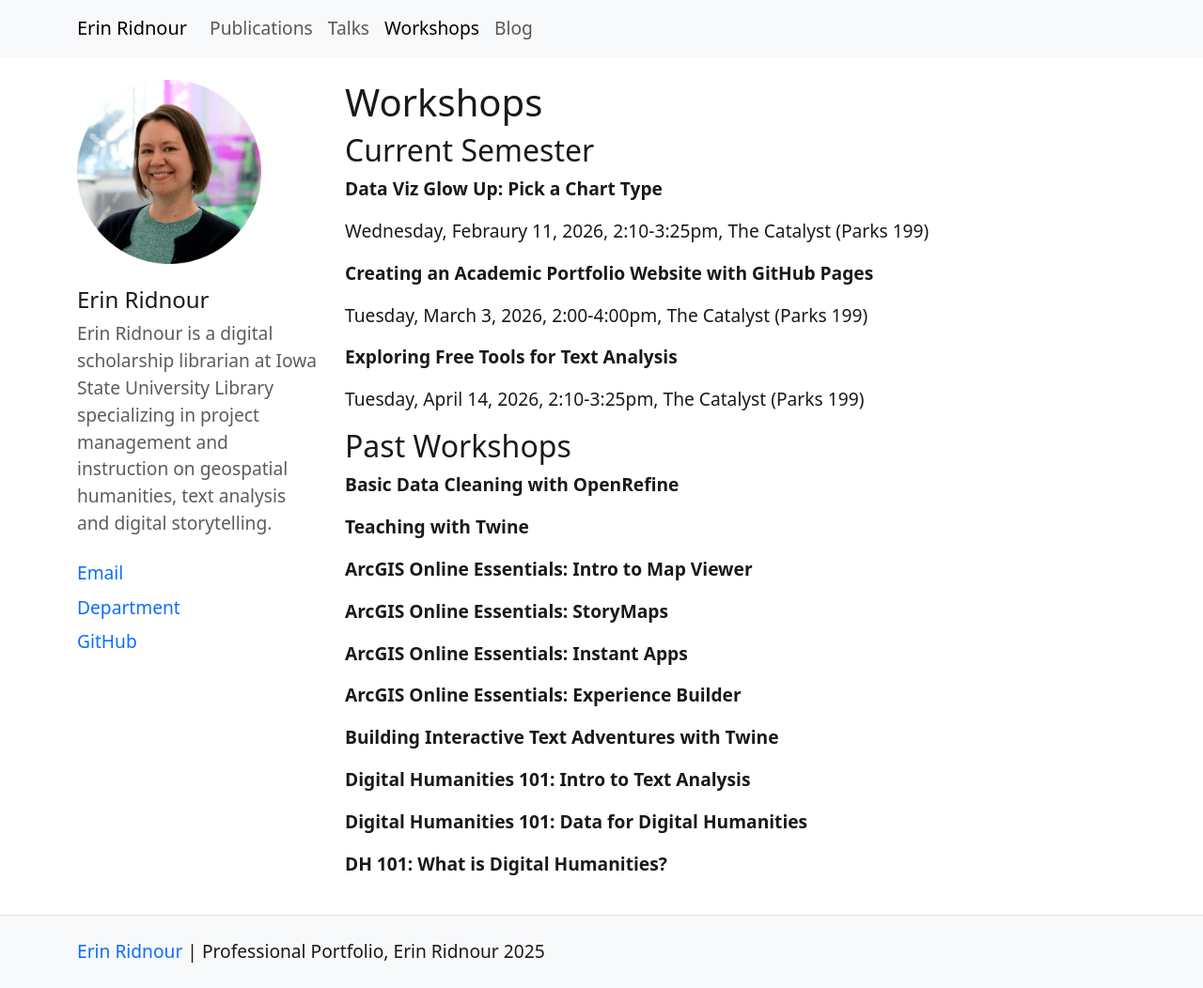
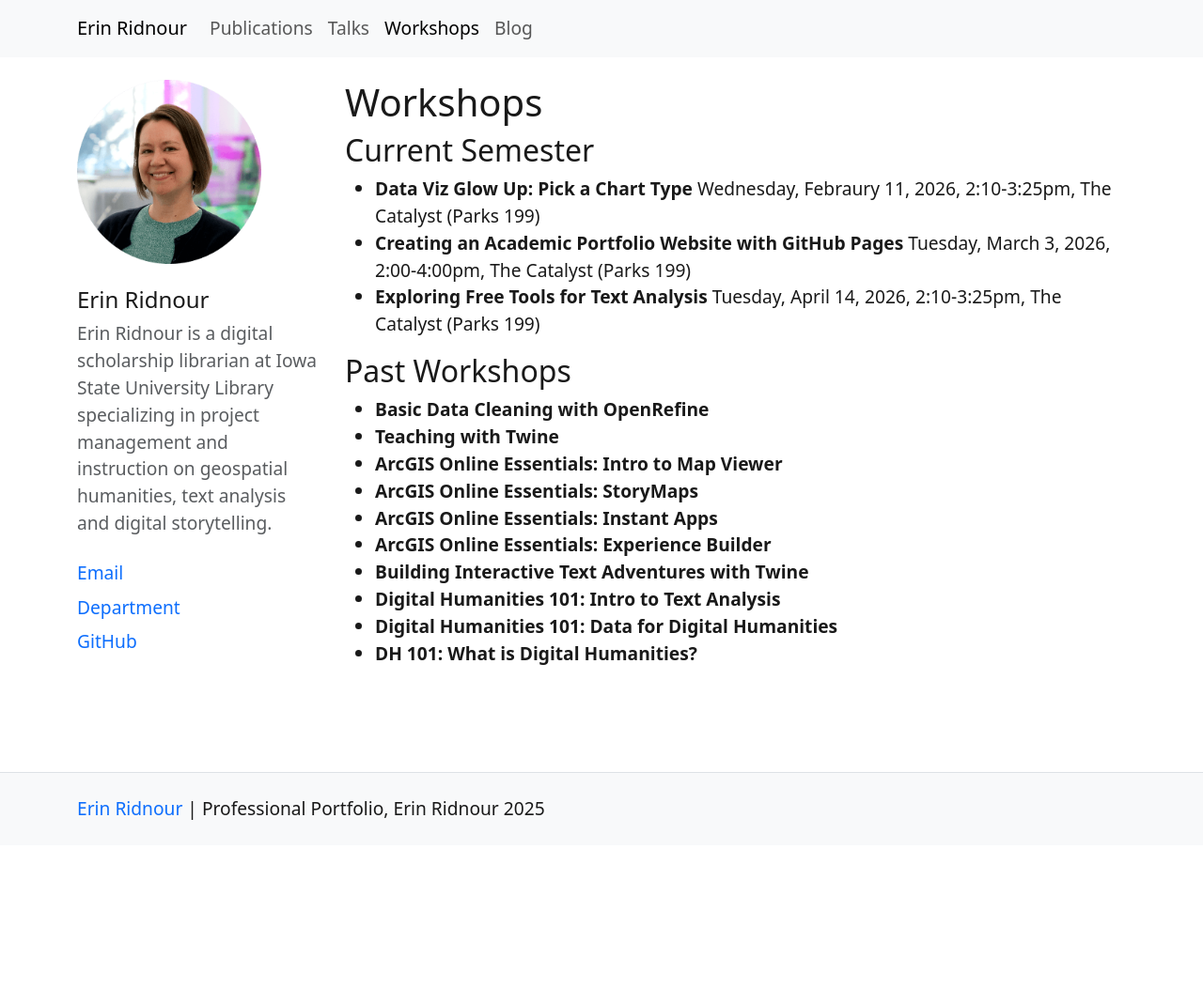
Before and after one commit to emanderson811/ridnour-portfolio, a Jekyll site: the page built from pages/teaching.md, in a window 1280 px wide. Shown: the whole page at 94% size. Built offline with Jekyll 4.4.1, drawn with Linux system fonts in a browser that asks for light colours; after the commit the page ends 900 px from its top, so only the background shows below that.

Commit message:
update workshops

```diff
--- a/pages/teaching.md
+++ b/pages/teaching.md
@@ -6,36 +6,22 @@ nav_order: 3
 
 ## Current Semester
 
-**Data Viz Glow Up: Pick a Chart Type**
-
+- **Data Viz Glow Up: Pick a Chart Type**
 Wednesday, Febraury 11, 2026, 2:10-3:25pm, The Catalyst (Parks 199)
-
-**Creating an Academic Portfolio Website with GitHub Pages**
-
+- **Creating an Academic Portfolio Website with GitHub Pages**
 Tuesday, March 3, 2026, 2:00-4:00pm, The Catalyst (Parks 199)
-
-**Exploring Free Tools for Text Analysis**
-
+- **Exploring Free Tools for Text Analysis**
 Tuesday, April 14, 2026, 2:10-3:25pm, The Catalyst (Parks 199)
 
 ## Past Workshops
 
-**Basic Data Cleaning with OpenRefine**
-
-**Teaching with Twine**
-
-**ArcGIS Online Essentials: Intro to Map Viewer**
-
-**ArcGIS Online Essentials: StoryMaps**
-
-**ArcGIS Online Essentials: Instant Apps**
-
-**ArcGIS Online Essentials: Experience Builder**
-
-**Building Interactive Text Adventures with Twine**
-
-**Digital Humanities 101: Intro to Text Analysis**
-
-**Digital Humanities 101: Data for Digital Humanities**
-
-**DH 101: What is Digital Humanities?**
+- **Basic Data Cleaning with OpenRefine**
+- **Teaching with Twine**
+- **ArcGIS Online Essentials: Intro to Map Viewer**
+- **ArcGIS Online Essentials: StoryMaps**
+- **ArcGIS Online Essentials: Instant Apps**
+- **ArcGIS Online Essentials: Experience Builder**
+- **Building Interactive Text Adventures with Twine**
+- **Digital Humanities 101: Intro to Text Analysis**
+- **Digital Humanities 101: Data for Digital Humanities**
+- **DH 101: What is Digital Humanities?**
```
